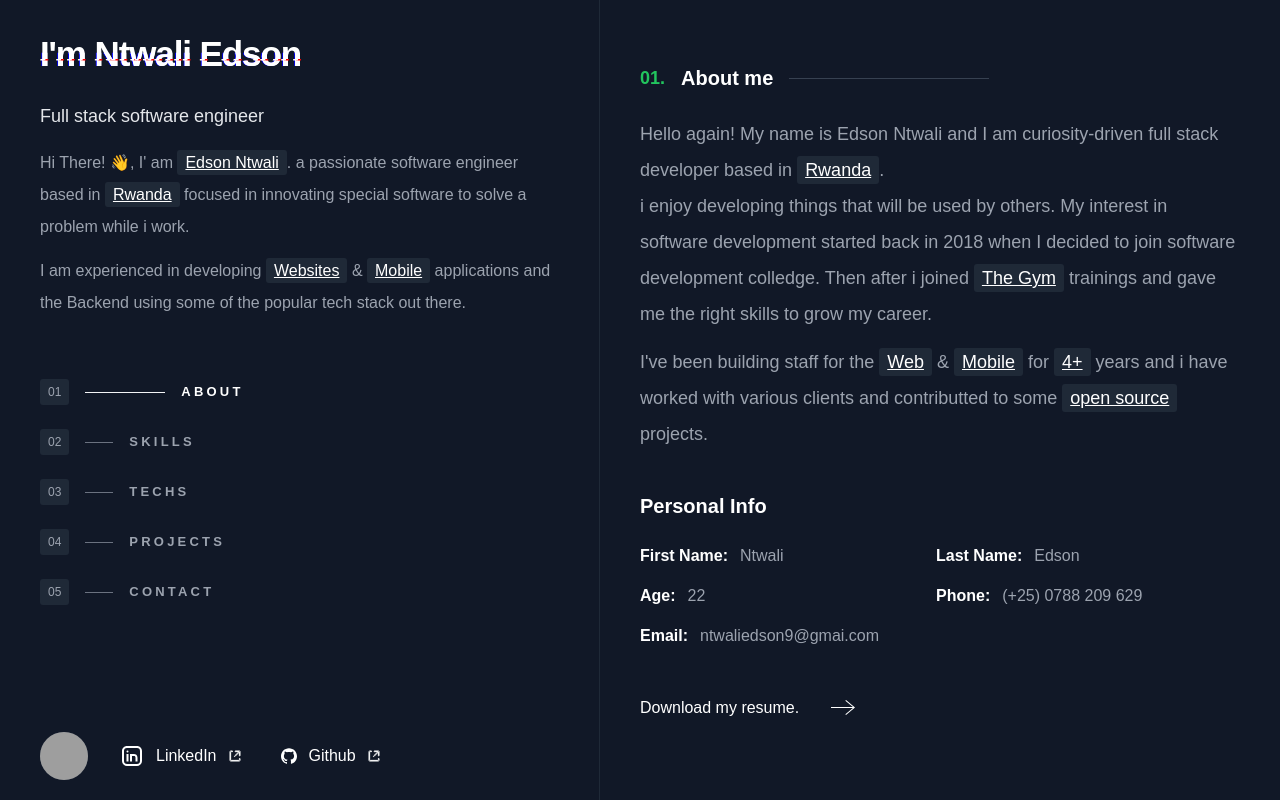
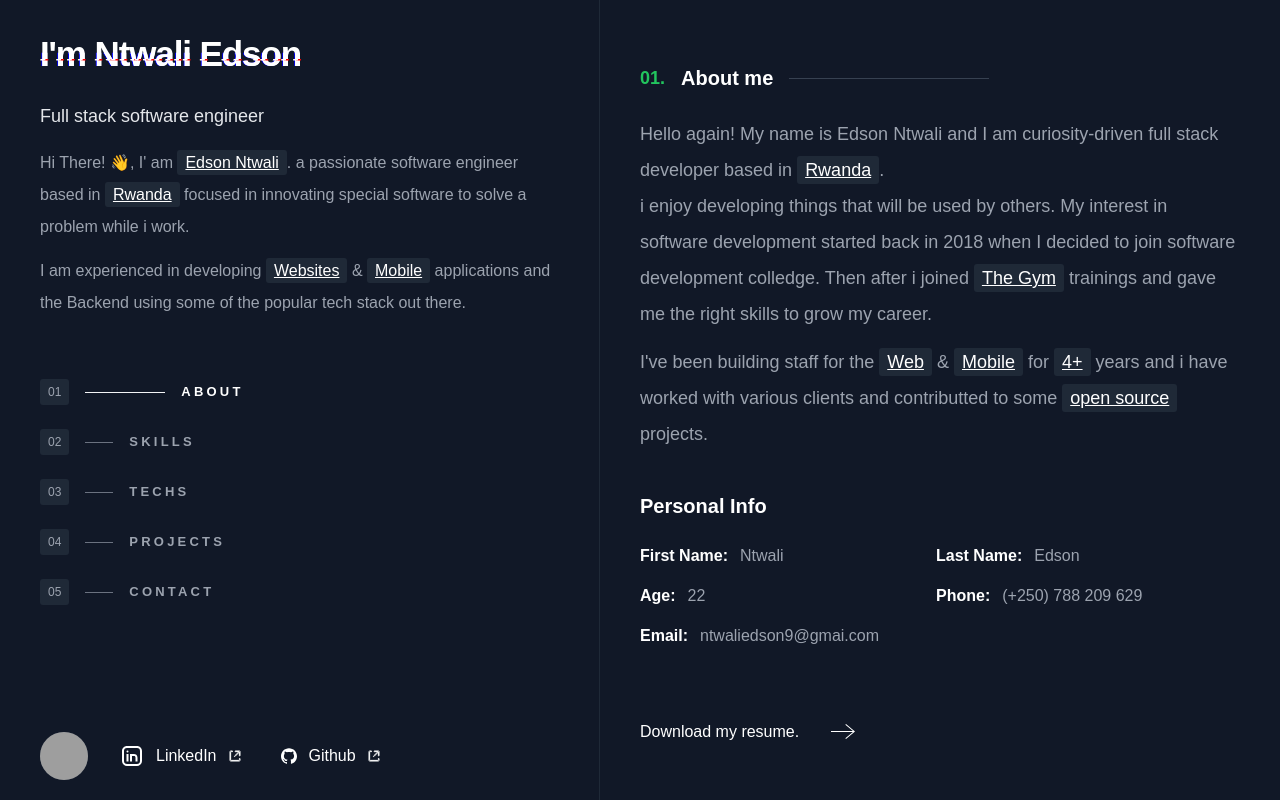
Before and after one commit to edson-pro/portfolio, a Nuxt app: page / in a window 1280 px wide. Built offline with nearby package versions, Linux system fonts and the light colour scheme; grey boxes are pictures that could not be loaded; a web font is replaced by a local one.

Commit message:
feat: fixed typo and bug

```diff
--- a/components/About.vue
+++ b/components/About.vue
@@ -1,6 +1,6 @@
 <template>
   <div class="px-10 md:px-5 h-screen md:h-auto md:py-10 py-16 w-full">
-    <div v-motion-slide-visible-bottom class="w-full">
+    <div v-motion-slide-visible-top class="w-full">
       <div id="about" class="section w-full flex items-center gap-4">
         <span class="text-green-500 font-semibold text-lg">01.</span>
         <span class="font-semibold text-white text-xl truncate">About me</span>
@@ -36,7 +36,7 @@
               { key: 'First Name', value: 'Ntwali' },
               { key: 'Last Name', value: 'Edson' },
               { key: 'Age', value: '22' },
-              { key: 'Phone', value: '(+25) 0788 209 629' },
+              { key: 'Phone', value: '(+250) 788 209 629' },
               { key: 'Email', value: 'ntwaliedson9@gmai.com' },
             ]"
           >
@@ -49,7 +49,7 @@
           </div>
         </div>
       </div>
-      <div class="my-12">
+      <div class="py-12">
         <a
           class="flex items-center font-medium gap-4 text-white"
           aria-label="See More About Me"
```
Also changed, not shown: public/screenshot-rocks.png (added).
